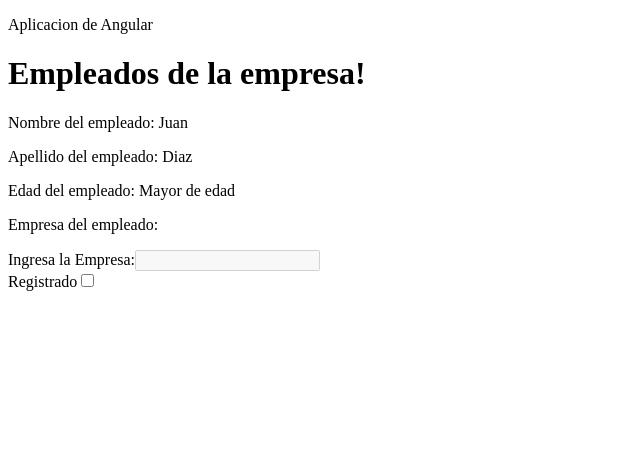
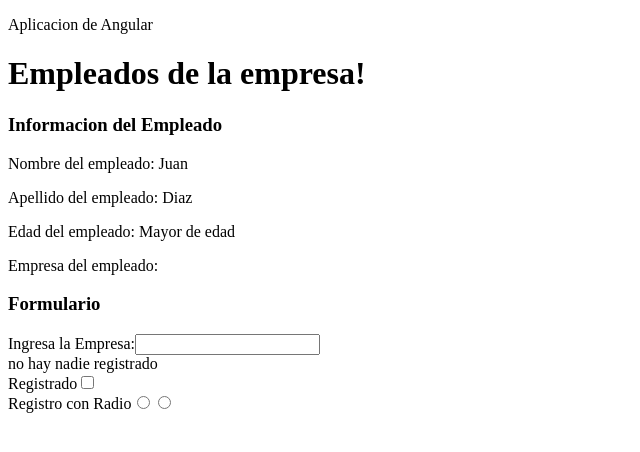
Before and after one commit to kenluzuriaga0/appInicioAngular, an Angular app: page / in a window 1280 px wide. Shown: the top 452 px of the page, without its empty margins (0-640 px from the left). Built offline with nearby package versions, Linux system fonts and the light colour scheme.

Commit message:
Event binding

```diff
--- a/src/app/empleado/empleado.component.html
+++ b/src/app/empleado/empleado.component.html
@@ -1,3 +1,4 @@
+<h3>Informacion del Empleado</h3>
 <p>Nombre del empleado: {{getNombre()}}  </p>
 
 <p>Apellido del empleado: {{getApellido()}}  </p>
@@ -6,13 +7,24 @@
 
 <p>Empresa del empleado: {{empresa.value}}</p>
 
+<h3>Formulario</h3>
+
 <span>Ingresa la Empresa:</span>
 <input type="text" #empresa (keyup)="llamaEmpresa(empresa.value)" [disabled]="getActivadoProperty()"> <!--//Evento en html:   (cuando) = "evento(parametro.value)"   -->
-<br>
-<span>Registrado</span>
-<input type="checkbox" [checked]="getRegistrado()">
 
 <br>
 
+{{textodeRegistro}} <br>
+
+<span>Registrado</span>
+<input type="checkbox" [checked]="getRegistrado()" (click)="evento()">
+
+<br>
+<span>Registro con Radio</span>
+
+<input type="radio" value="Si" name="radio-registro" (click)="setUsuarioRegistro($event)">
+<input type="radio" value="No" name="radio-registro" (click)="setUsuarioRegistro($event)">
+<br>
+{{radioRegistro}}
 
 <!--input type="button" value="Aceptar" (click)="llamaEmpresa(empresa.value)"-->
--- a/src/app/empleado/empleado.component.ts
+++ b/src/app/empleado/empleado.component.ts
@@ -23,21 +23,37 @@ export class EmpleadoComponent implements OnInit {
     return this.edad;
   }
 
-  llamaEmpresa(empresa:string){
+  llamaEmpresa(empresa: string) {
 
   }
 
-/* propiedades para binding */
-  private activadoProperty=true;
+  /* propiedades para binding */
+  private activadoProperty = false;
   private registrado = false;
 
 
-getRegistrado(){
-  return this.registrado;
-}
-getActivadoProperty(){
-  return this.activadoProperty;
-}
+  getRegistrado() {
+    return this.registrado;
+  }
+  getActivadoProperty() {
+    return this.activadoProperty;
+  }
+  /* ----------- Event Binding ------------------  */
+  textodeRegistro = "no hay nadie registrado";
+
+  evento() {
+    this.textodeRegistro = "Usuario Registrado";
+  }
+
+  radioRegistro="";
+  setUsuarioRegistro(event: Event) {
+    //alert(event.target);
+    if ((<HTMLInputElement>event.target).value == "Si") {  //casting del input
+      this.radioRegistro = "El usuario SI se registra";
+    } else {
+      this.radioRegistro = "El usuario NO se registra";
+    }
+  }
 
   constructor() { }
   ngOnInit(): void {
```
